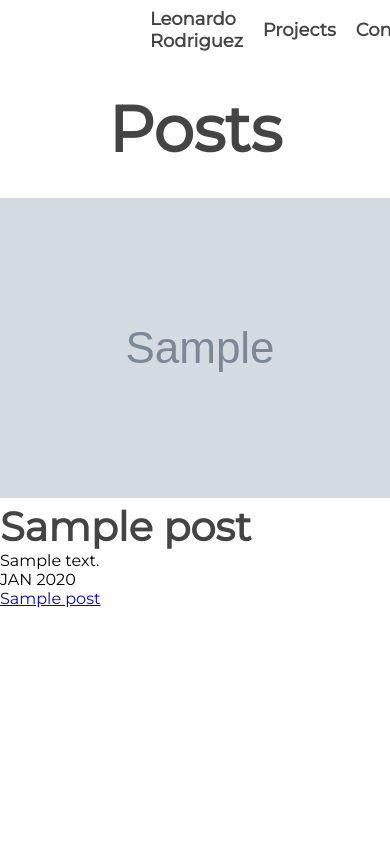
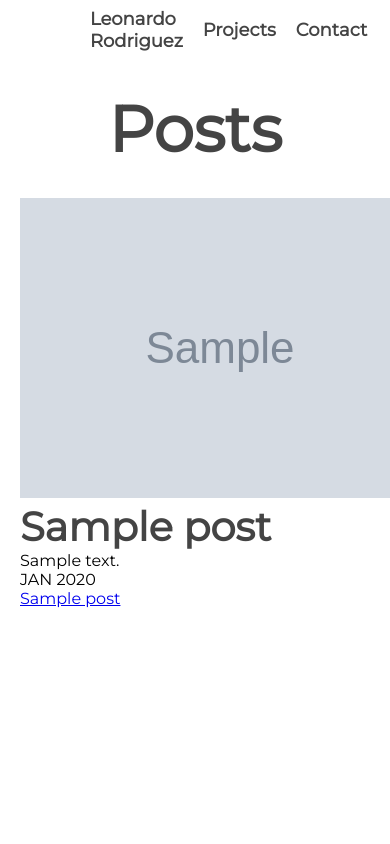
Before and after one commit to Engleonardorm7/Portfolio, a Django app: template blog/templates/posts.html in a window 390 px wide; the page is wider, and only the part inside the window is pictured. Run offline with Django 4.2, Linux system fonts and the light colour scheme; the template is opened without the code that fills it: most values are stand-ins (such as "Sample title", 1, 10 or a date in 2020); grey boxes marked "Sample" are stand-in pictures.

Commit message:
CCS changed

```diff
--- a/portfolio/static/main.css
+++ b/portfolio/static/main.css
@@ -263,3 +263,19 @@ h3{
         background-position: 0 0;
     }
 }
+
+
+
+@media (max-width: 768px) {
+    /* Estilos para dispositivos móviles */
+    body {
+      padding: 0 20px; /* Ajusta el padding según tus necesidades */
+    }
+
+    .navbar {
+      margin-left: 20px;
+      margin-right: 20px;
+    }
+
+    /* Otros estilos para dispositivos móviles */
+  }
```
